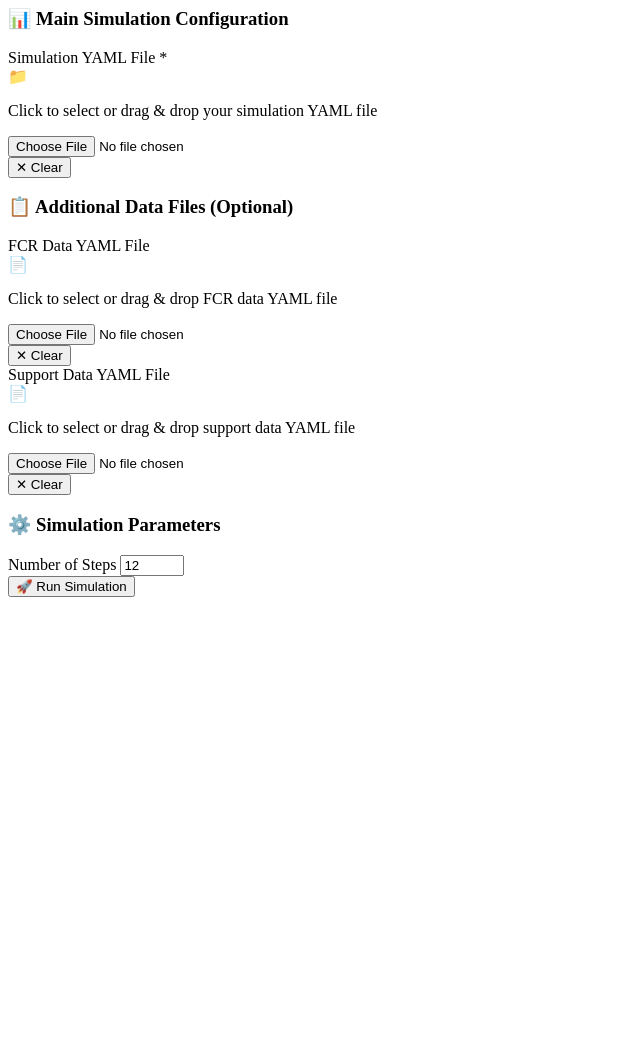
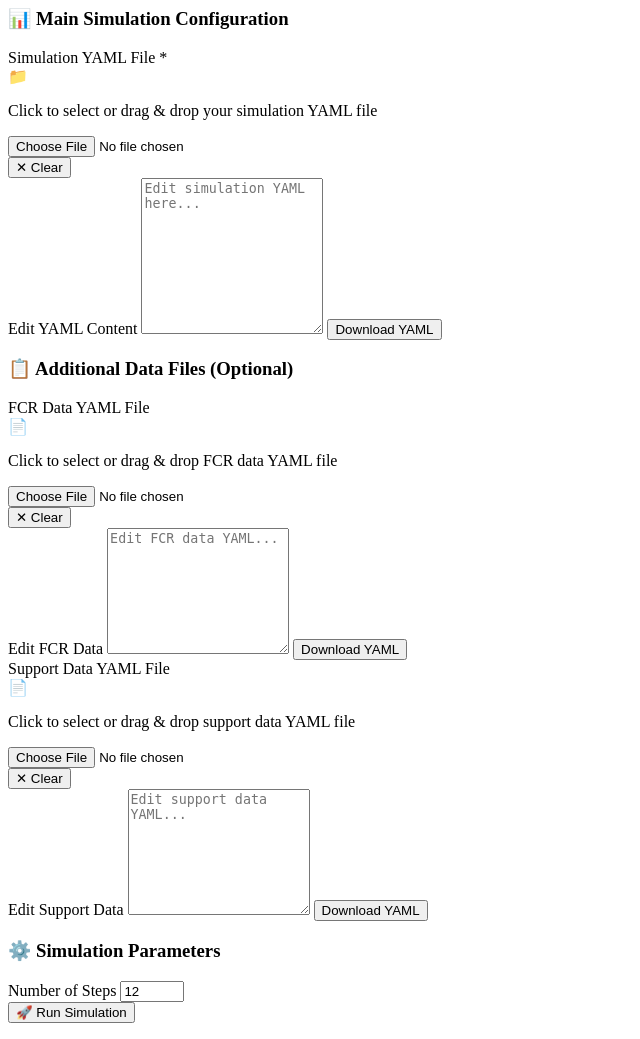
Before and after one commit to ruchirlives/SimulationScripting, a Flask app: template templates/partials/form.html in a window 1280 px wide. Shown: the whole page, without its empty margins (0-640 px from the left). Before the commit the page ends 597 px from the top, so only its background shows below. Run offline with Flask 3, Linux system fonts and the light colour scheme; the template is opened without the code that fills it, so the values that code supplies are empty.

```diff
--- a/templates/partials/form.html
+++ b/templates/partials/form.html
@@ -9,11 +9,16 @@
                 data-target="yaml_file"
               >              <div class="text-2xl text-indigo-500 mb-3">📁</div>
               <p class="text-gray-600">Click to select or drag & drop your simulation YAML file</p>
-              <input type="file" id="yaml_file" name="yaml_file" accept=".yaml,.yml" required class="hidden" />
+              <input type="file" id="yaml_file" name="yaml_file" accept=".yaml,.yml" class="hidden" />
               <div class="file-info mt-3 p-2 bg-green-100 rounded text-sm text-green-700 hidden" id="yaml_file_info">
                 <button type="button" class="clear-file ml-2 text-red-500 hover:text-red-700" data-target="yaml_file">✕ Clear</button>
               </div>
               </div>
+            </div>
+            <div class="mt-4">
+              <label for="yaml_file_editor" class="block mb-2 font-semibold text-slate-600">Edit YAML Content</label>
+              <textarea id="yaml_file_editor" data-target="yaml_file" rows="10" class="yaml-editor w-full p-3 border border-gray-300 rounded-md font-mono text-sm" placeholder="Edit simulation YAML here..."></textarea>
+              <button type="button" class="download-file mt-2 text-indigo-500 underline" data-target="yaml_file">Download YAML</button>
             </div>
           </div>
 
@@ -36,6 +41,11 @@
               </div>
               </div>
             </div>
+            <div class="mt-4">
+              <label for="fcrdata_file_editor" class="block mb-2 font-semibold text-slate-600">Edit FCR Data</label>
+              <textarea id="fcrdata_file_editor" data-target="fcrdata_file" rows="8" class="yaml-editor w-full p-3 border border-gray-300 rounded-md font-mono text-sm" placeholder="Edit FCR data YAML..."></textarea>
+              <button type="button" class="download-file mt-2 text-indigo-500 underline" data-target="fcrdata_file">Download YAML</button>
+            </div>
 
             <div class="mb-5">
               <label for="supportdata_file" class="block mb-2 font-semibold text-slate-600">Support Data YAML File</label>
@@ -49,6 +59,11 @@
                 <button type="button" class="clear-file ml-2 text-red-500 hover:text-red-700" data-target="supportdata_file">✕ Clear</button>
               </div>
               </div>
+            </div>
+            <div class="mt-4">
+              <label for="supportdata_file_editor" class="block mb-2 font-semibold text-slate-600">Edit Support Data</label>
+              <textarea id="supportdata_file_editor" data-target="supportdata_file" rows="8" class="yaml-editor w-full p-3 border border-gray-300 rounded-md font-mono text-sm" placeholder="Edit support data YAML..."></textarea>
+              <button type="button" class="download-file mt-2 text-indigo-500 underline" data-target="supportdata_file">Download YAML</button>
             </div>
           </div>
 
```
Also changed, not shown: templates/partials/index_scripts.html (+46 -0 lines).
